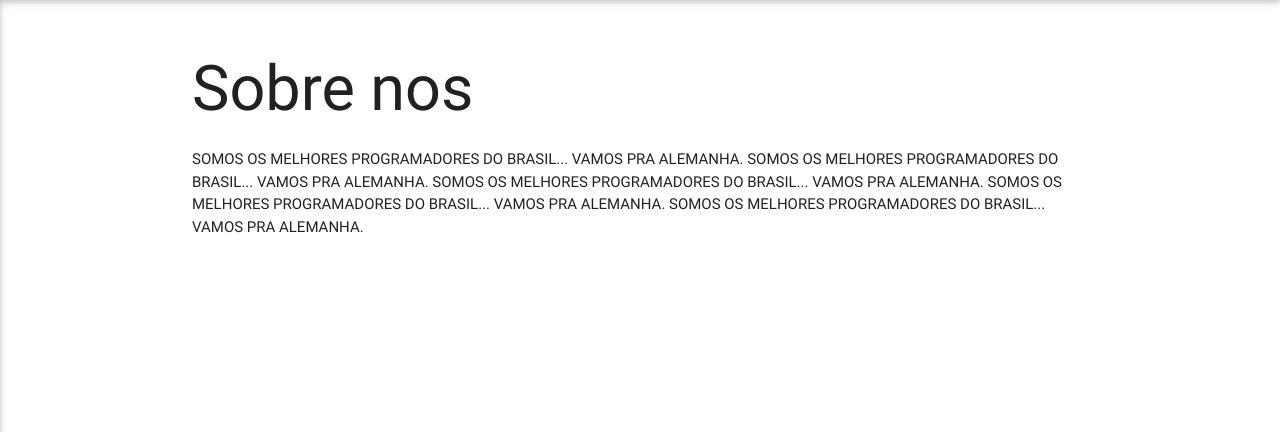
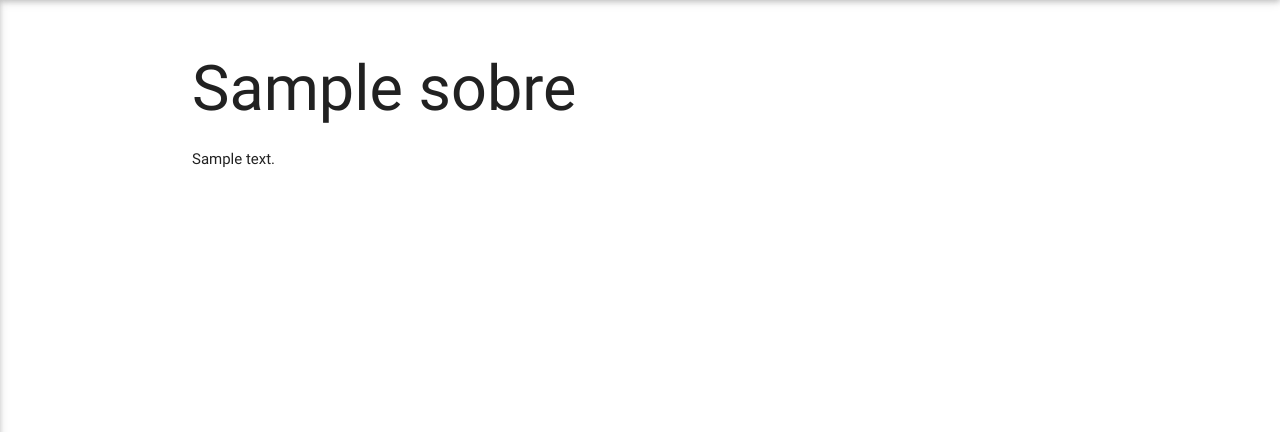
Before and after one commit to otaviotecnao/projeto-blog, a Django app: template sobre/templates/sobre/sobre_nos.html in a window 1280 px wide. Shown: the part 64-496 px from the top of the page. Run offline with Django 3.2, Linux system fonts and the light colour scheme; the template is opened without the code that fills it: most values are stand-ins (such as "Sample title", 1, 10 or a date in 2020).

Commit message:
Criando Editor WYSIWYG

```diff
--- a/settings.py
+++ b/settings.py
@@ -37,6 +37,8 @@ INSTALLED_APPS = [
     'django.contrib.sessions',
     'django.contrib.messages',
     'django.contrib.staticfiles',
+    'redactor',
+    #My Aplycations
     'blog.core',
     'blog.sobre',
     'blog.contato',
@@ -126,3 +128,7 @@ USE_TZ = True
 # https://docs.djangoproject.com/en/1.9/howto/static-files/
 
 STATIC_URL = '/static/'
+MEDIA_ROOT = os.path.join(BASE_DIR, 'media')
+
+REDACTOR_OPTIONS = {'lang': 'en'}
+REDACTOR_UPLOAD = 'uploads/'
--- a/sobre/models.py
+++ b/sobre/models.py
@@ -1,8 +1,10 @@
 from django.db import models
+
+from redactor.fields import RedactorField
 
 class SobreNos(models.Model):
     titulo = models.CharField(u'Título', max_length=100)
-    descricao = models.TextField(u'Descricao')
+    descricao = RedactorField(u'Descricao')
 
     def __str__(self):
         return self.titulo
--- a/sobre/templates/sobre/sobre_nos.html
+++ b/sobre/templates/sobre/sobre_nos.html
@@ -5,12 +5,10 @@
 {% endblock %}
 
 {% block body %}
-  <h1> Sobre nos</h1>
+  {% for s in sobre %}
+  <h1>{{ s.titulo}}</h1>
   <p>
-    SOMOS OS MELHORES PROGRAMADORES DO BRASIL... VAMOS PRA ALEMANHA.
-    SOMOS OS MELHORES PROGRAMADORES DO BRASIL... VAMOS PRA ALEMANHA.
-    SOMOS OS MELHORES PROGRAMADORES DO BRASIL... VAMOS PRA ALEMANHA.
-    SOMOS OS MELHORES PROGRAMADORES DO BRASIL... VAMOS PRA ALEMANHA.
-    SOMOS OS MELHORES PROGRAMADORES DO BRASIL... VAMOS PRA ALEMANHA.
+    {{ s.descricao|safe }}
   </P>
+  {% endfor %}
 {% endblock %}
--- a/sobre/views.py
+++ b/sobre/views.py
@@ -1,6 +1,9 @@
 from django.shortcuts import render
 
+from .models import SobreNos
 # Create your views here.
 
 def sobre_nos(request):
-    return render(request, 'sobre/sobre_nos.html')
+    sobre = SobreNos.objects.all()
+    ctx = {'sobre': sobre}
+    return render(request, 'sobre/sobre_nos.html', ctx)
--- a/urls.py
+++ b/urls.py
@@ -22,6 +22,6 @@ from blog.sobre import urls as sobre_urls
 urlpatterns = [
 	url(r'', include(core_urls, namespace = 'core')),
 	url(r'^sobre/', include(sobre_urls, namespace = 'sobre')),
-    url(r'^admin/', admin.site.urls),
+    url(r'^redactor/', include('redactor.urls')),
     url(r'^admin/', admin.site.urls),
 ]
```
